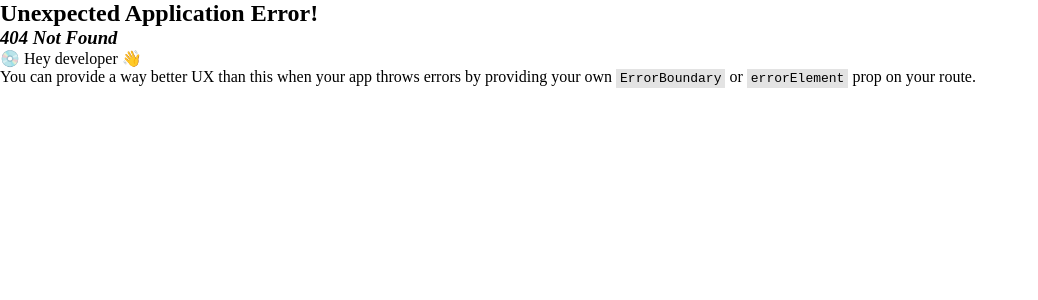
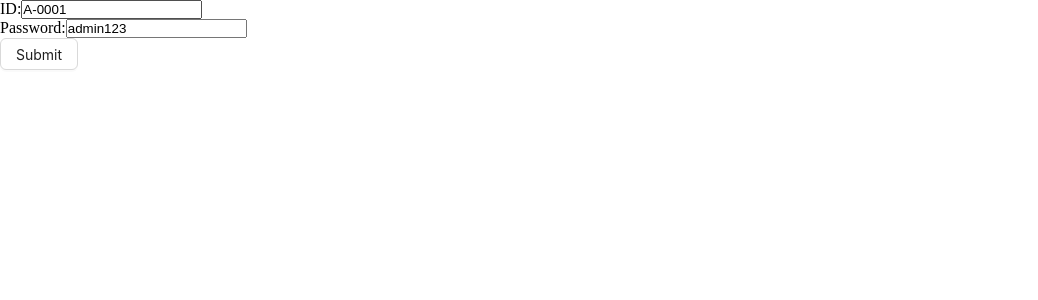
Before and after one commit to sadek1999/phUni-cliend, a React (Vite) app: page /login in a window 1280 px wide. Before the commit this address had no page. Shown: the top 300 px of the page, without its empty margins (0-1038 px from the left). Built offline with nearby package versions, Linux system fonts and the light colour scheme.

Commit message:
successfully get data from bacend by rtkQuery

```diff
--- a/package.json
+++ b/package.json
@@ -15,6 +15,7 @@
     "dom": "^0.0.3",
     "react": "^18.3.1",
     "react-dom": "^18.3.1",
+    "react-hook-form": "^7.53.0",
     "react-redux": "^9.1.2",
     "react-router-dom": "^6.26.2",
     "router": "^1.3.8"
--- a/src/pages/Login.tsx
+++ b/src/pages/Login.tsx
@@ -1,10 +1,42 @@
-import React from 'react';
+import { Button } from "antd";
+import { useForm } from "react-hook-form";
+import { useLoginMutation } from "../redux/features/auth/authApi";
+
 
 const Login = () => {
+
+ const {register,handleSubmit}=useForm({
+  defaultValues:{
+    id:"A-0001",
+    password:'admin123'
+  }
+ })
+ const[login,{data,error}]=useLoginMutation()
+ console.log(data)
+ console.log(error)
+
+ const onSubmit=(data)=>{
+  // console.log(data)
+  const userInfo={
+    id:data.id,
+    password:data.password
+  }
+  login(userInfo)
+ }
+
+
     return (
-        <div>
-          <h1>This is login pages ...........</h1>
-        </div>
+        <form onSubmit={handleSubmit(onSubmit)} >
+         <div>
+          <label htmlFor="id" >ID:</label>
+          <input type="text" id="id" {...register("id")}/>
+         </div>
+         <div>
+          <label htmlFor="password" >Password:</label>
+          <input type="text" id="password"  {...register("password")} />
+         </div>
+         <Button htmlType="submit">Submit</Button>
+        </form>
     );
 };
 
--- a/src/redux/features/auth/authApi.ts
+++ b/src/redux/features/auth/authApi.ts
@@ -13,3 +13,5 @@
         })
     })
 })
+
+export const {useLoginMutation}=authApi
--- a/src/redux/store.ts
+++ b/src/redux/store.ts
@@ -1,12 +1,16 @@
 import { configureStore } from "@reduxjs/toolkit";
-import authReducer from "./features/auth/authSlice"
+import authReducer from "./features/auth/authSlice";
+import { baseApi } from "./api/baseApi";
 
-export const store=configureStore({
-    reducer:{
-        auth:authReducer
-    }
-})
+export const store = configureStore({
+  reducer: {
+    [baseApi.reducerPath]: baseApi.reducer,
+    auth: authReducer,
+  },
+  middleware: (getDefaultMiddleware) =>
+    getDefaultMiddleware().concat(baseApi.middleware),
+});
 // Infer the `RootState` and `AppDispatch` types from the store itself
-export type RootState = ReturnType<typeof store.getState>
+export type RootState = ReturnType<typeof store.getState>;
 // Inferred type: {posts: PostsState, comments: CommentsState, users: UsersState}
-export type AppDispatch = typeof store.dispatch
+export type AppDispatch = typeof store.dispatch;
--- a/src/routes/routes.tsx
+++ b/src/routes/routes.tsx
@@ -2,6 +2,7 @@
 import App from "../App";
 import { adminPaths } from "./admin.routes";
 import { routesGenerator } from "../utils/rotueGenerator";
+import Login from "../pages/Login";
 
 
 
@@ -16,5 +17,9 @@
     path:"/admin",
     element:<App></App>,
     children:routesGenerator(adminPaths)
+  },
+  {
+    path:"/login",
+    element:<Login></Login>
   }
 ]);
```
Also changed, not shown: 1 other file (tests, documents, lock files or other folders).
